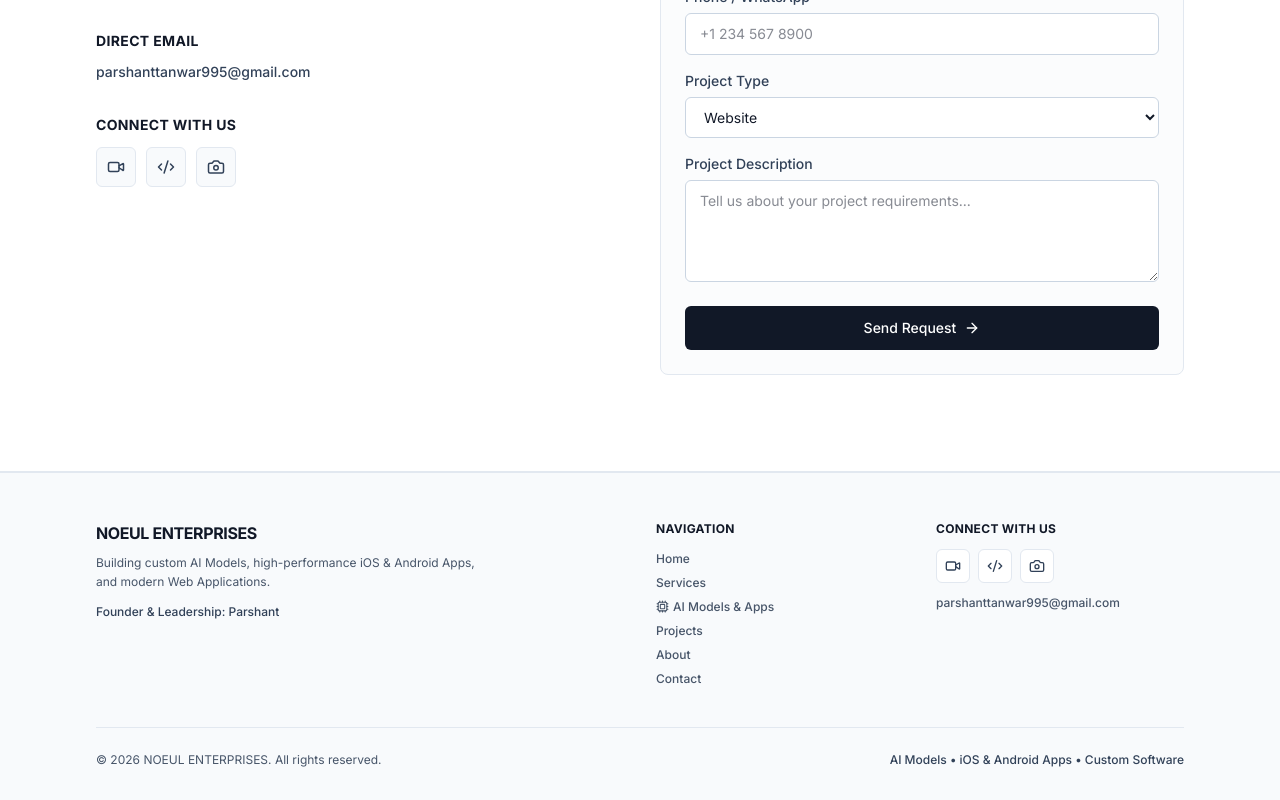
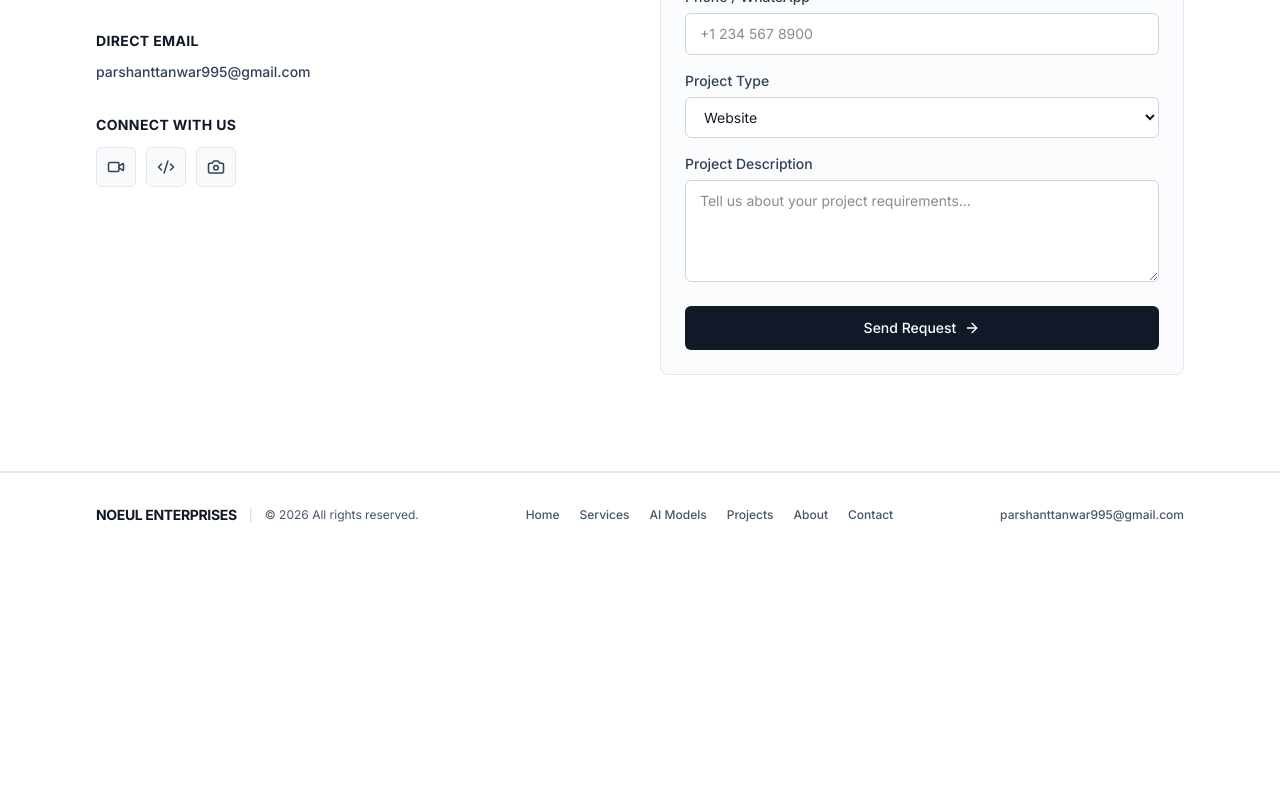
Before and after one commit to prsnt995/parshant-websites, a Next.js app: page / in a window 1280 px wide. Shown: the part 4771-5571 px from the top of the page. After the commit the page ends 5328 px from the top, so only its background shows below. Built offline with nearby package versions, Linux system fonts and the light colour scheme.

Commit message:
style: simplify footer to clean single-row layout

```diff
--- a/src/components/layout/Footer.tsx
+++ b/src/components/layout/Footer.tsx
@@ -1,66 +1,37 @@
 import { siteConfig } from "@/config/site";
 import Link from "next/link";
-import { Video, Code2, Camera, Cpu } from "lucide-react";
 
 export function Footer() {
   return (
-    <footer className="border-t border-border bg-slate-50 pt-12 pb-8 text-xs text-muted-foreground">
-      <div className="container mx-auto px-4">
-        <div className="grid grid-cols-1 md:grid-cols-4 gap-8 mb-10">
+    <footer className="border-t border-border bg-background py-8 text-xs text-muted-foreground">
+      <div className="container mx-auto px-4 flex flex-col md:flex-row items-center justify-between gap-4">
 
-          {/* Brand & Description */}
-          <div className="md:col-span-2">
-            <Link href="/" className="font-bold text-base tracking-tight text-foreground block mb-2">
+        {/* Brand & Copyright */}
+        <div className="flex items-center gap-3">
+          <Link href="/" className="font-bold text-sm tracking-tight text-foreground">
             {siteConfig.name}
           </Link>
-            <p className="text-muted-foreground text-xs leading-relaxed max-w-sm mb-3">
-              Building custom AI Models, high-performance iOS & Android Apps, and modern Web Applications.
-            </p>
-            <p className="text-xs text-slate-700 font-medium">
-              Founder & Leadership: {siteConfig.owner}
-            </p>
+          <span className="text-slate-300">|</span>
+          <p>© {new Date().getFullYear()} All rights reserved.</p>
         </div>
 
-          {/* Quick Links */}
-          <div className="flex flex-col gap-2 font-medium">
-            <h4 className="font-bold mb-1.5 text-foreground text-xs uppercase tracking-wide">Navigation</h4>
+        {/* Navigation */}
+        <nav className="flex flex-wrap justify-center gap-5 text-xs font-medium">
           <Link href="/" className="hover:text-foreground transition-colors">Home</Link>
           <Link href="#services" className="hover:text-foreground transition-colors">Services</Link>
-            <Link href="#ai-solutions" className="hover:text-foreground transition-colors flex items-center gap-1">
-              <Cpu size={13} /> AI Models & Apps
-            </Link>
+          <Link href="#ai-solutions" className="hover:text-foreground transition-colors">AI Models</Link>
           <Link href="#projects" className="hover:text-foreground transition-colors">Projects</Link>
           <Link href="#about" className="hover:text-foreground transition-colors">About</Link>
           <Link href="#contact" className="hover:text-foreground transition-colors">Contact</Link>
-          </div>
+        </nav>
 
-          {/* Social Links */}
+        {/* Contact Email */}
         <div>
-            <h4 className="font-bold mb-3 text-xs uppercase tracking-wide text-foreground">Connect With Us</h4>
-            <div className="flex gap-2 mb-3">
-              <a href={siteConfig.socials.youtube} target="_blank" rel="noopener noreferrer" className="p-2 bg-background border border-slate-200 rounded-md text-slate-700 hover:bg-slate-100 transition-colors" aria-label="YouTube">
-                <Video size={16} />
-              </a>
-              <a href={siteConfig.socials.github} target="_blank" rel="noopener noreferrer" className="p-2 bg-background border border-slate-200 rounded-md text-slate-700 hover:bg-slate-100 transition-colors" aria-label="GitHub">
-                <Code2 size={16} />
-              </a>
-              <a href={siteConfig.socials.instagram} target="_blank" rel="noopener noreferrer" className="p-2 bg-background border border-slate-200 rounded-md text-slate-700 hover:bg-slate-100 transition-colors" aria-label="Instagram">
-                <Camera size={16} />
-              </a>
-            </div>
-            <div className="font-medium">
-              <a href={`mailto:${siteConfig.email}`} className="text-muted-foreground hover:text-foreground transition-colors">
+          <a href={`mailto:${siteConfig.email}`} className="hover:text-foreground transition-colors font-medium">
             {siteConfig.email}
           </a>
         </div>
-          </div>
 
-        </div>
-
-        <div className="border-t border-slate-200 pt-6 flex flex-col md:flex-row justify-between items-center text-xs text-muted-foreground gap-3">
-          <p>© {new Date().getFullYear()} {siteConfig.name}. All rights reserved.</p>
-          <p className="font-medium text-slate-700">AI Models • iOS & Android Apps • Custom Software</p>
-        </div>
       </div>
     </footer>
   );
```
Lines whose indentation alone changed are shown as unchanged.
